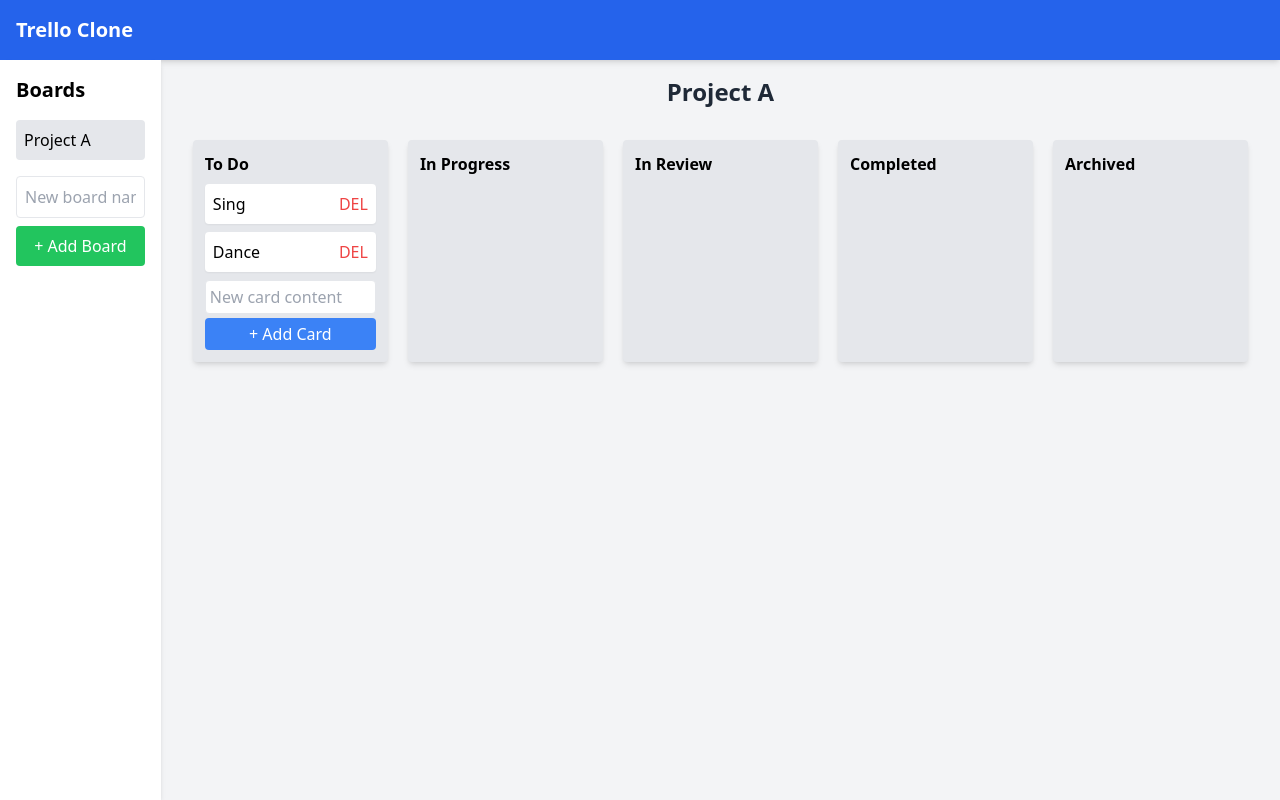
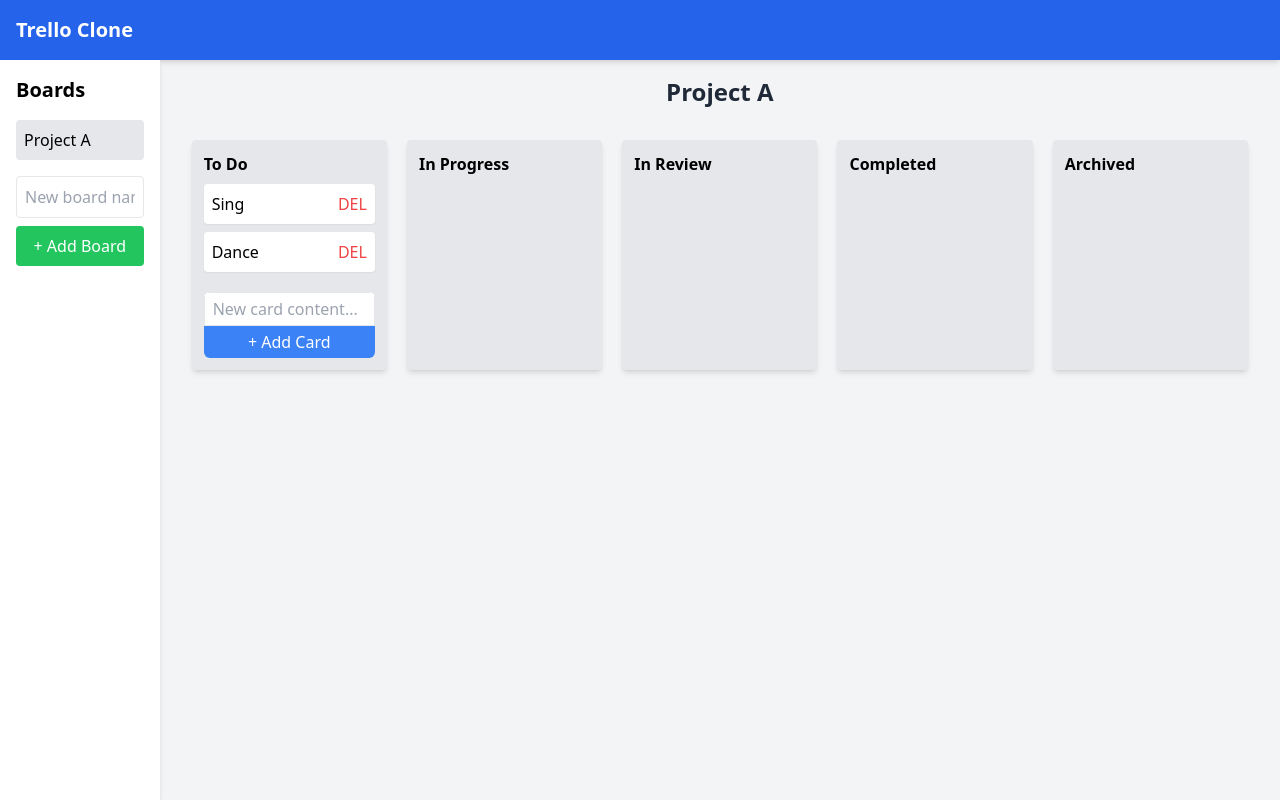
Before and after one commit to kau-wtag/trello-clone, a React (Vite) app: page /board/8b993503-9fec-48a5-81d2-189487e9e6c2 in a window 1280 px wide. Built offline with nearby package versions, Linux system fonts and the light colour scheme.

Commit message:
adjust css

```diff
--- a/src/components/CardContainer.jsx
+++ b/src/components/CardContainer.jsx
@@ -15,7 +15,11 @@ export default function CardContainer({ section }) {
   return (
     <Droppable droppableId={section.id} type="CARD">
       {(provided) => (
-        <div {...provided.droppableProps} ref={provided.innerRef}>
+        <div
+          {...provided.droppableProps}
+          ref={provided.innerRef}
+          className={`${section.cards.length === 0 ? "min-h-10" : ""}`}
+        >
           {section.cards.map((card, index) => (
             <Card
               key={card.id}
--- a/src/components/Section.jsx
+++ b/src/components/Section.jsx
@@ -18,23 +18,23 @@ const Section = ({ section, index }) => {
   };
 
   return (
-    <div className="bg-gray-200 p-3 rounded shadow-md hover:bg-red-100">
+    <div className="bg-gray-200 p-3 rounded shadow-md hover:ring-2 hover:ring-red-300 hover:ring-inset">
       <h2 className="font-bold text-base mb-2">{section.name}</h2>
 
       <CardContainer section={section} />
 
       {section.name === "To Do" && (
-        <div className="mt-2">
+        <div className="mt-5 rounded-md overflow-hidden">
           <input
             type="text"
             value={cardContent}
             onChange={(e) => setCardContent(e.target.value)}
-            placeholder="New card content"
-            className="p-1 border rounded w-full"
+            placeholder="New card content..."
+            className="p-1 pl-2 border w-full"
           />
           <button
             onClick={handleAddCard}
-            className="mt-1 p-1 w-full bg-blue-500 text-white rounded"
+            className=" p-1 w-full bg-blue-500 text-white"
           >
             + Add Card
           </button>
--- a/src/components/SectionContainer.jsx
+++ b/src/components/SectionContainer.jsx
@@ -1,40 +1,12 @@
-// SectionContainer.jsx
-import { Droppable } from "react-beautiful-dnd";
 import Section from "./Section";
-
-// function Section({ section, boardId, index }) {
-//   return (
-//     <Draggable draggableId={section.id} index={index}>
-//       {(provided) => (
-//         <div
-//           {...provided.dragHandleProps}
-//           {...provided.draggableProps}
-//           ref={provided.innerRef}
-//           className="bg-gray-200 p-3 rounded shadow-md"
-//         >
-//           <h2 className="font-bold text-base mb-2">{section.name}</h2>
-//         </div>
-//       )}
-//     </Draggable>
-//   );
-// }
 
 const SectionContainer = ({ sections }) => {
   return (
-    <Droppable droppableId={"Section Container"} type="SECTION">
-      {(provided) => (
-        <div
-          {...provided.droppableProps}
-          ref={provided.innerRef}
-          className="grid grid-cols-1 md:grid-cols-2 lg:grid-cols-3 xl:grid-cols-5 gap-5 p-4"
-        >
-          {sections.map((section, index) => (
-            <Section key={section.id} section={section} index={index} />
-          ))}
-          {provided.placeholder}
-        </div>
-      )}
-    </Droppable>
+    <div className="grid grid-cols-1 md:grid-cols-2 lg:grid-cols-3 xl:grid-cols-5 gap-5 p-4">
+      {sections.map((section, index) => (
+        <Section key={section.id} section={section} index={index} />
+      ))}
+    </div>
   );
 };
 
```
